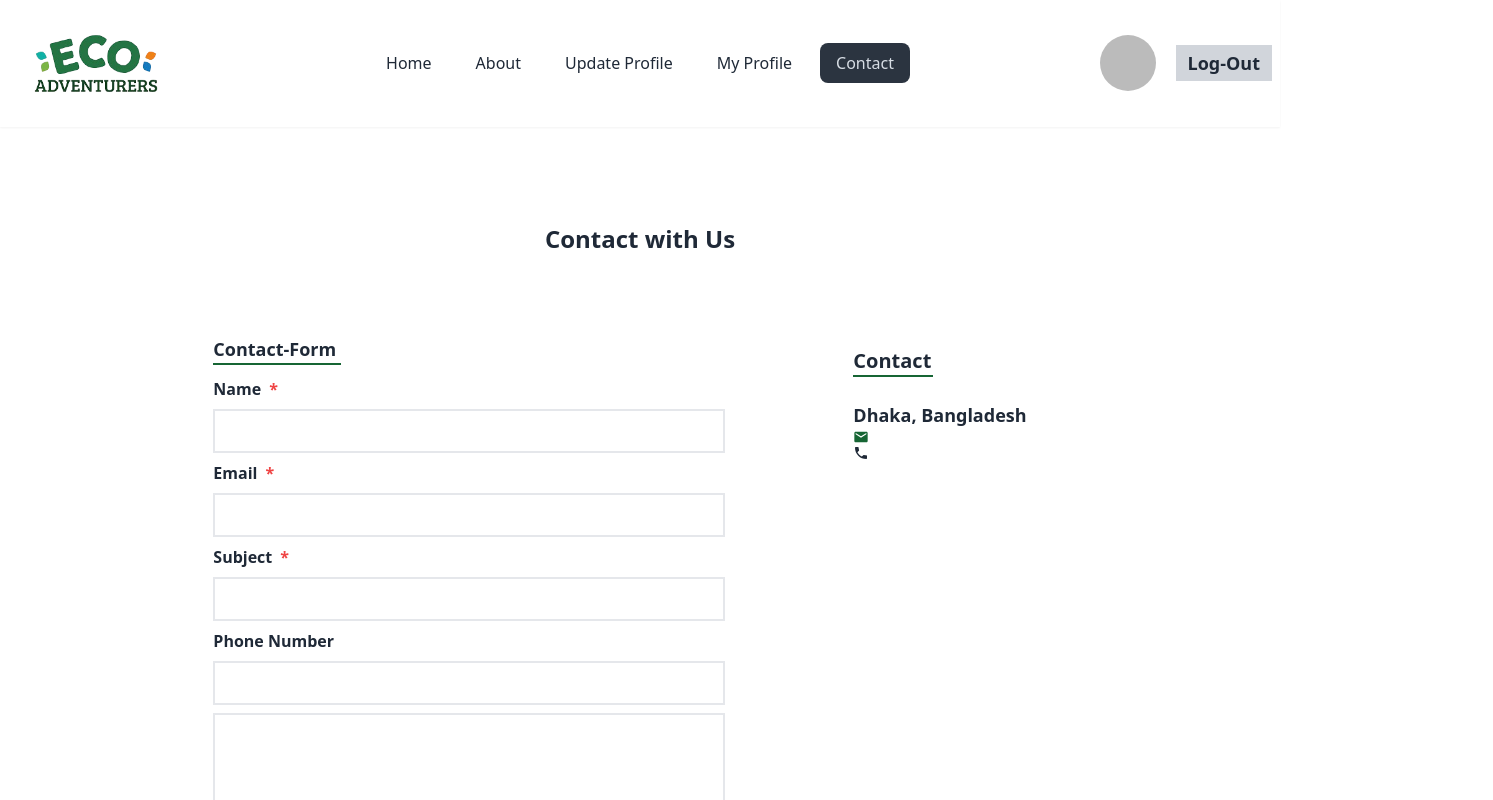
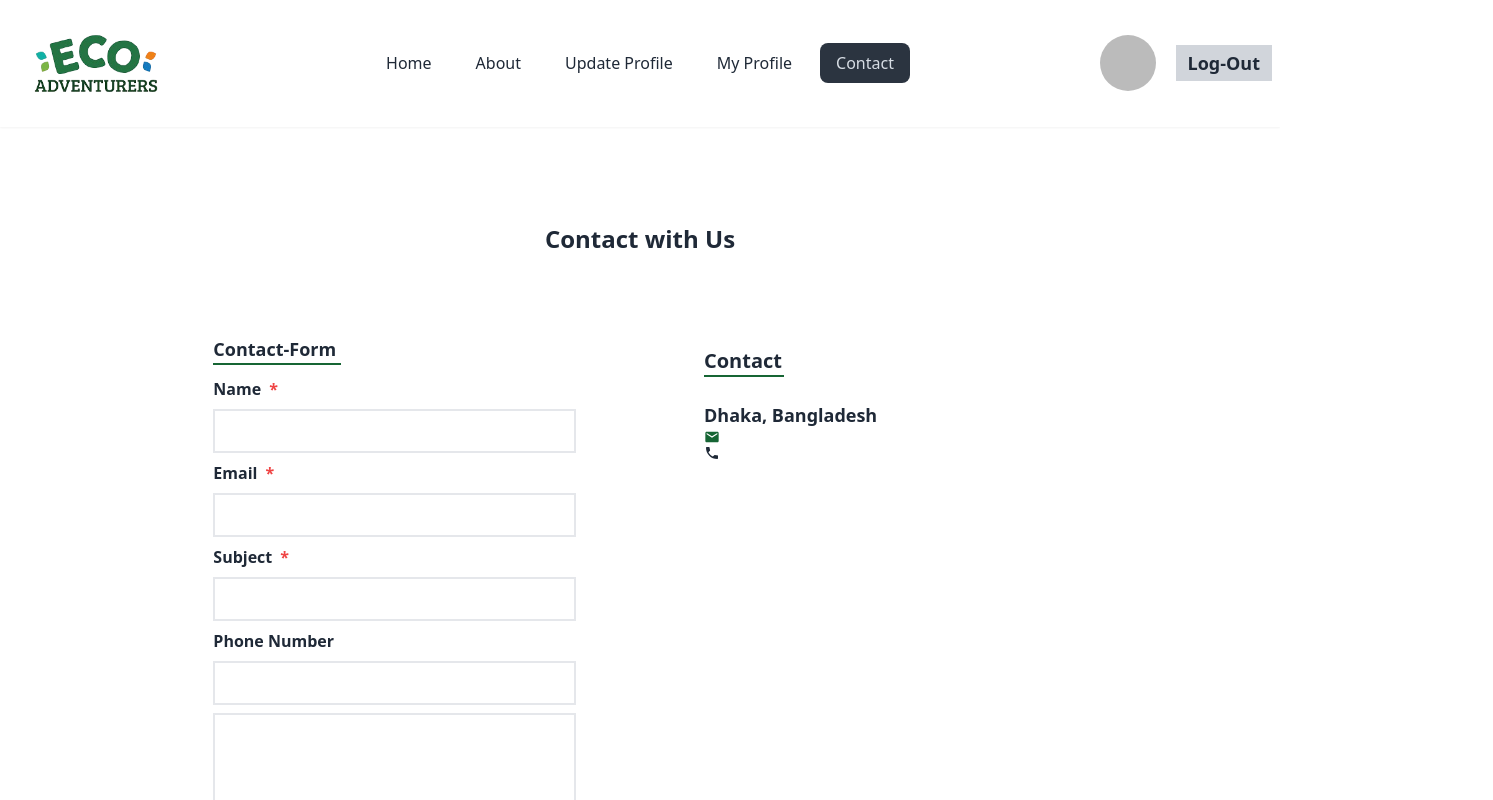
Before and after one commit to lilarani/Eco-Adventure, a React (Vite) app: page /contact in a window 1280 px wide. Shown: the top 800 px of the page, 1493 px wide, since content can reach past the window. Built offline with nearby package versions, Linux system fonts and the light colour scheme; no server answers; sample sign-in values are in the browser's storage.

Commit message:
Update profile page privet

```diff
--- a/index.html
+++ b/index.html
@@ -3,9 +3,9 @@
 
 <head>
   <meta charset="UTF-8" />
-  <link rel="icon" type="image/svg+xml" href="/vite.svg" />
+  <link rel="icon" type="image/svg+xml" href="./src/assets/images/favicon-16x16.png" />
   <meta name="viewport" content="width=device-width, initial-scale=1.0" />
-  <title>Vite + React</title>
+  <title>Eco Adventure</title>
 </head>
 
 <body>
--- a/src/components/Detail.jsx
+++ b/src/components/Detail.jsx
@@ -31,7 +31,7 @@ const Detail = ({ detail }) => {
   };
   return (
     <div
-      className="flex gap-10
+      className="flex flex-col md:flex-row gap-10
       container mx-auto my-24"
     >
       <div>
--- a/src/components/Navbar.jsx
+++ b/src/components/Navbar.jsx
@@ -24,9 +24,13 @@ const Navbar = () => {
         <li>
           <NavLink to={'/about'}>About</NavLink>
         </li>
-        <li>
-          <NavLink to={'/update'}>Update Profile</NavLink>
-        </li>
+        {user && (
+          <>
+            <li>
+              <NavLink to={'/update'}>Update Profile</NavLink>
+            </li>
+          </>
+        )}
 
         {user && (
           <>
--- a/src/pages/Contact.jsx
+++ b/src/pages/Contact.jsx
@@ -39,8 +39,8 @@ const Contact = () => {
       </Helmet>
       <h2 className="font-bold text-2xl text-center ">Contact with Us</h2>
       <form onSubmit={handleSubmit}>
-        <div className="grid grid-cols-12 mt-20 gap-32">
-          <div className="col-span-5 space-y-3">
+        <div className="grid grid-cols-1 md:grid-cols-2 md:gap-32 mt-20 gap-5">
+          <div className="space-y-3">
             <h2 className="border-b-2 border-green-800 w-32 text-lg font-semibold">
               Contact-Form
             </h2>
@@ -109,7 +109,7 @@ const Contact = () => {
             </button>
           </div>
 
-          <div className=" col-span-6 mt-3 ">
+          <div className=" mt-3 ">
             <h3 className="text-xl font-semibold border-b-2 border-green-800 w-20">
               Contact
             </h3>
--- a/src/routers/Router.jsx
+++ b/src/routers/Router.jsx
@@ -22,7 +22,11 @@ const router = createBrowserRouter([
       },
       {
         path: '/update',
-        element: <UpdateProfile></UpdateProfile>,
+        element: (
+          <PrivetRoute>
+            <UpdateProfile></UpdateProfile>,
+          </PrivetRoute>
+        ),
       },
       {
         path: '/login',
```
Also changed, not shown: src/assets/images/favicon-16x16.png (added).
